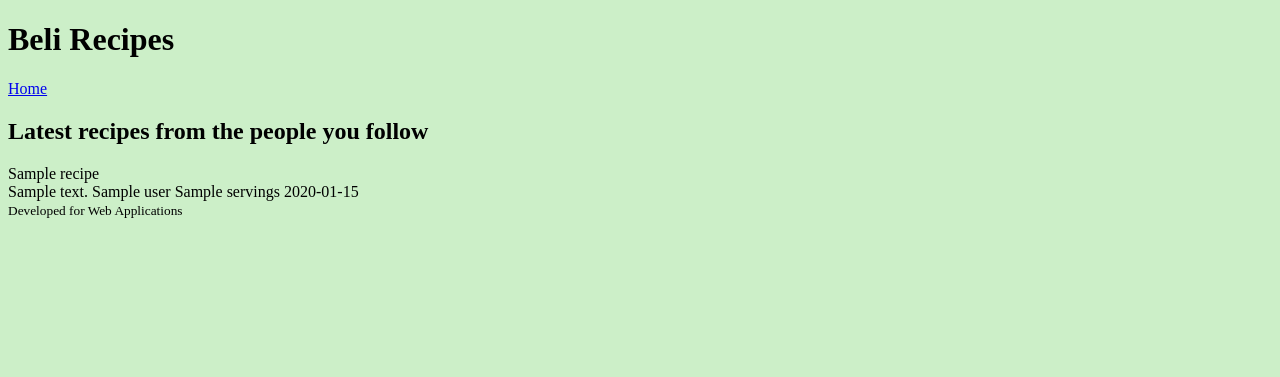
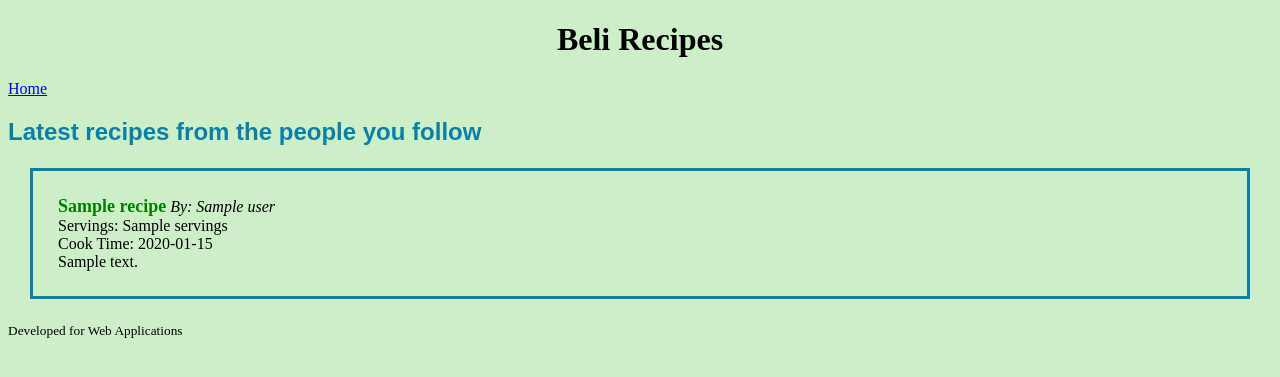
Before and after one commit to michaelcronin02/Beli, a Python web app: template beli/templates/main/index.html in a window 1280 px wide. Shown: the top 377 px of the page. Run offline with Jinja, Linux system fonts and the light colour scheme; the template is opened without the code that fills it: most values are stand-ins (such as "Sample title", 1, 10 or a date in 2020).

Commit message:
Update CSS

```diff
--- a/beli/static/beli.css
+++ b/beli/static/beli.css
@@ -1,3 +1,40 @@
 body {
     background-color: rgb(204, 239, 200);
+    text-align: left;
 }
+
+h1 {
+    text-align: center;
+}
+
+h2, strong {
+    color: rgb(11, 127, 166);
+    font-family: Arial, Helvetica, sans-serif;
+    text-align: left;
+}
+
+.image {
+    border: 2px solid white;
+}
+
+.title {
+    font-size: large;
+    font-weight: bold;
+    color: #008000;
+    }
+
+.author {
+    font-style: italic;
+}
+
+
+.Recipe {
+    outline-style: solid;
+    outline-color: rgb(11, 127, 166);
+    padding: 25px;
+    margin: 25px;
+}
+
+.new_post {
+    margin-top: 100px;
+}
--- a/beli/templates/recipe_template.html
+++ b/beli/templates/recipe_template.html
@@ -1,9 +1,9 @@
-<div class="message">
-    <div class="title">{{ recipe.title}}</div>
+<div class="Recipe">
+    <span class="title">{{ recipe.title}}</span>
+    <span class="author">By: {{ recipe.user.name }}</span>
     <div class="metadata">
-        <span class="description">{{ recipe.description }}</span>
-        <span class="author">{{ recipe.user.name }}</span>
-        <span class="servings">{{ recipe.servings }}</span>
-        <span class="cooktime">{{ recipe.cooktime }}</span>
+        <div class="servings">Servings: {{ recipe.servings }}</div>
+        <div class="cooktime">Cook Time: {{ recipe.cooktime }}</div>
+        <div class="description">{{ recipe.description }}</div>
     </div>
 </div>
```
